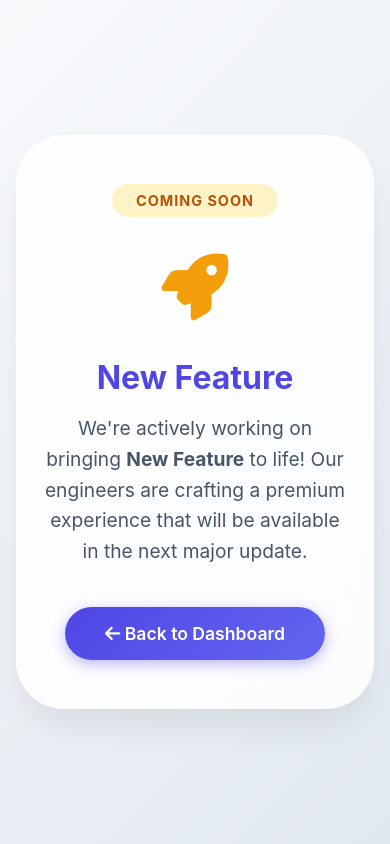
After one commit to TERAVERSE566/Time-Table-Generator, a PHP site: page /feature_preview.php in a window 390 px wide. The commit adds this page. Run offline with PHP 8.4, Linux system fonts and the light colour scheme.

Commit message:
Enhance responsiveness via premium.css and link dead UI controls to feature_preview template

```diff
--- a/facultyD.php
+++ b/facultyD.php
@@ -597,7 +597,7 @@ $initials = strtoupper(substr($user_name, 0, 1) . (strpos($user_name, ' ') ? sub
     <!-- zoom/meet integration -->
     <div style="background: white; border-radius:2rem; padding:1.5rem; margin-top:1rem;">
         <h3><i class="fas fa-video"></i> Upcoming Online Sessions</h3>
-        <p>CS501 · Meet link: <a href="#">https://meet.google.com/abc</a> (10:00 AM) <button class="btn-sm">Join</button></p>
+        <p>CS501 · Meet link: <a href="feature_preview.php?feature=Google+Meet+Integration">https://meet.google.com/abc</a> (10:00 AM) <button class="btn-sm" onclick="window.location.href='feature_preview.php?feature=Google+Meet+Integration'">Join</button></p>
     </div>
 </div>
 
--- a/facultyS.php
+++ b/facultyS.php
@@ -359,7 +359,7 @@ if (!isset($_SESSION['user_id'])) {
             <!-- Schedule conflicts -->
             <div class="panel">
                 <h3>⚠️ Conflicts</h3>
-                <p>Double-booking: CS301 & meeting Wed 9am – <a href="#">swap</a></p>
+                <p>Double-booking: CS301 & meeting Wed 9am – <a href="feature_preview.php?feature=Shift+Swap+Request">swap</a></p>
             </div>
         </div>
     </div>
--- /dev/null
+++ b/feature_preview.php
@@ -0,0 +1,112 @@
+<?php
+session_start();
+$feature = isset($_GET['feature']) ? htmlspecialchars($_GET['feature']) : 'New Feature';
+$role = isset($_SESSION['user_role']) ? $_SESSION['user_role'] : '';
+
+$dashUrl = 'home.php';
+if ($role === 'admin') $dashUrl = 'admin.php';
+elseif ($role === 'faculty') $dashUrl = 'facultyD.php';
+elseif ($role === 'student') $dashUrl = 'studentD.php';
+?>
+<!DOCTYPE html>
+<html lang="en">
+<head>
+    <meta charset="UTF-8">
+    <meta name="viewport" content="width=device-width, initial-scale=1.0">
+    <title><?= $feature ?> - Coming Soon</title>
+    <link rel="stylesheet" href="https://cdnjs.cloudflare.com/ajax/libs/font-awesome/6.0.0-beta3/css/all.min.css">
+    <link rel="stylesheet" href="premium.css">
+    <style>
+        * { margin: 0; padding: 0; box-sizing: border-box; font-family: 'Inter', system-ui, sans-serif; }
+        :root { --navy: #0a3b5b; --gold: #f4c542; }
+        body {
+            background: linear-gradient(135deg, #f8fafc 0%, #e2e8f0 100%);
+            min-height: 100vh;
+            display: flex;
+            align-items: center;
+            justify-content: center;
+            padding: 2rem;
+            text-align: center;
+        }
+        .preview-card {
+            background: rgba(255, 255, 255, 0.85);
+            backdrop-filter: blur(20px);
+            border: 1px solid rgba(255, 255, 255, 0.5);
+            padding: 4rem 3rem;
+            border-radius: 3rem;
+            box-shadow: 0 20px 40px -10px rgba(0,0,0,0.1);
+            max-width: 600px;
+            width: 100%;
+            animation: floatUp 0.6s cubic-bezier(0.16, 1, 0.3, 1);
+        }
+        @keyframes floatUp {
+            from { opacity: 0; transform: translateY(40px); }
+            to { opacity: 1; transform: translateY(0); }
+        }
+        .icon {
+            font-size: 5rem;
+            color: var(--gold);
+            margin-bottom: 2rem;
+            animation: pulse 2s infinite;
+        }
+        @keyframes pulse {
+            0% { transform: scale(1); }
+            50% { transform: scale(1.05); }
+            100% { transform: scale(1); }
+        }
+        h1 {
+            color: var(--navy);
+            font-size: 2.5rem;
+            margin-bottom: 1rem;
+        }
+        p {
+            color: #475569;
+            font-size: 1.2rem;
+            line-height: 1.6;
+            margin-bottom: 2.5rem;
+        }
+        .btn-primary {
+            background: var(--navy);
+            color: white;
+            padding: 1rem 2.5rem;
+            border-radius: 50px;
+            text-decoration: none;
+            font-weight: 600;
+            font-size: 1.1rem;
+            display: inline-block;
+            transition: all 0.3s ease;
+            box-shadow: 0 10px 20px -5px rgba(10,59,91,0.3);
+        }
+        .btn-primary:hover {
+            transform: translateY(-3px);
+            box-shadow: 0 15px 25px -5px rgba(10,59,91,0.4);
+        }
+        .badge {
+            background: #fef3c7;
+            color: #b45309;
+            padding: 0.5rem 1.5rem;
+            border-radius: 30px;
+            font-weight: 700;
+            font-size: 0.9rem;
+            text-transform: uppercase;
+            letter-spacing: 1px;
+            display: inline-block;
+            margin-bottom: 2rem;
+        }
+        @media (max-width: 768px) {
+            .preview-card { padding: 3rem 1.5rem; }
+            h1 { font-size: 2rem; }
+            .icon { font-size: 4rem; }
+        }
+    </style>
+</head>
+<body class="<?= 'theme-' . $role ?>">
+    <div class="preview-card">
+        <div class="badge">Coming Soon</div>
+        <div class="icon"><i class="fas fa-rocket"></i></div>
+        <h1><?= $feature ?></h1>
+        <p>We're actively working on bringing <strong><?= $feature ?></strong> to life! Our engineers are crafting a premium experience that will be available in the next major update.</p>
+        <a href="<?= $dashUrl ?>" class="btn-primary"><i class="fas fa-arrow-left"></i> Back to Dashboard</a>
+    </div>
+</body>
+</html>
--- a/help.php
+++ b/help.php
@@ -284,7 +284,7 @@ if (!isset($_SESSION['user_id'])) {
 
     <!-- documentation links -->
     <div style="margin:2rem 0; text-align:center;">
-        <a href="#">📘 User manual</a> | <a href="#">📚 API docs</a> | <a href="#">📋 Release notes</a>
+        <a href="feature_preview.php?feature=User+Manual">📘 User manual</a> | <a href="feature_preview.php?feature=API+Docs">📚 API docs</a> | <a href="feature_preview.php?feature=Release+Notes">📋 Release notes</a>
     </div>
 </div>
 
--- a/premium.css
+++ b/premium.css
@@ -128,3 +128,80 @@ body.theme-student {
     --navy: var(--primary) !important;
     --navy-light: var(--primary-light) !important;
 }
+
+/* ==========================================================================
+   GLOBAL RESPONSIVENESS (Mobile & Tablet)
+   ========================================================================== */
+@media (max-width: 1024px) {
+    .main-grid, .dashboard-grid, .stats-grid, .featured-grid, .categories-grid {
+        grid-template-columns: 1fr !important;
+        gap: 1.5rem !important;
+    }
+    .header-row {
+        flex-direction: column !important;
+        align-items: flex-start !important;
+        gap: 1.5rem !important;
+        text-align: left !important;
+    }
+    .filters, .actions, .view-controls {
+        width: 100% !important;
+        justify-content: flex-start !important;
+        overflow-x: auto !important;
+        padding-bottom: 0.5rem !important;
+    }
+    .sidebar {
+        position: relative !important;
+        width: 100% !important;
+        height: auto !important;
+        padding-bottom: 1rem !important;
+        margin-bottom: 2rem !important;
+    }
+}
+
+@media (max-width: 768px) {
+    body {
+        padding: 1rem !important;
+    }
+    .container {
+        padding: 0 !important;
+    }
+    .header-title h1, .header h1, .hero h1 {
+        font-size: 2rem !important;
+    }
+    .card, .panel, .stat-card, .glass-panel, .form-container, .auth-card {
+        padding: 1.2rem !important;
+        border-radius: 1.5rem !important;
+    }
+    /* Make tables and wide grids scrollable horizontally */
+    .data-table, .week-grid, .table-responsive {
+        width: 100% !important;
+        overflow-x: auto !important;
+        display: block !important;
+        -webkit-overflow-scrolling: touch !important;
+    }
+    /* Stack tabs */
+    .tabs, .tab-buttons {
+        flex-direction: column !important;
+        width: 100% !important;
+        border-radius: 1rem !important;
+    }
+    .tab {
+        width: 100% !important;
+        text-align: center !important;
+        border-radius: 0.5rem !important;
+    }
+    /* Stack forms and horizontal layout rows */
+    .form-row, .role-row, .control-bar {
+        flex-direction: column !important;
+        gap: 1rem !important;
+        align-items: stretch !important;
+    }
+    .form-group input, .form-group select, .filter-course, .date-picker {
+        width: 100% !important;
+    }
+    .login-container, .register-container {
+        width: 100% !important;
+        max-width: 100% !important;
+        padding: 1rem !important;
+    }
+}
--- a/profile.php
+++ b/profile.php
@@ -367,7 +367,7 @@ if (strpos($name, ' ') !== false) {
         </div>
         <div class="form-group"><label>Confirm password</label><input type="password"></div>
         <p>Two-factor authentication: <button class="btn-outline">Enable</button></p>
-        <p>Active sessions: 2 · <a href="#">Log out all</a></p>
+        <p>Active sessions: 2 · <a href="feature_preview.php?feature=Log+Out+All+Sessions">Log out all</a></p>
         <div class="action-bar"><button class="btn-primary">Update security</button></div>
     </div>
 
--- a/register.php
+++ b/register.php
@@ -496,7 +496,7 @@ try {
       <!-- STEP 3 – VERIFICATION -->
       <div id="step3" class="step step-3">
         <div style="margin:1rem 0 2rem;">
-          <label><input type="checkbox" name="terms_accepted" id="termsCheck">  I accept the <a href="#">Terms & conditions</a> 📜</label><br>
+          <label><input type="checkbox" name="terms_accepted" id="termsCheck">  I accept the <a href="feature_preview.php?feature=Terms+and+Conditions" target="_blank">Terms & conditions</a> 📜</label><br>
           <label style="display:block; margin:1rem 0;"><input type="checkbox" name="privacy_accepted" id="privacyCheck">  Privacy policy agreement 🔏</label>
           <div class="email-verify-notice" style="background:#E8F0FE; padding:1rem; border-radius:30px; margin:1rem 0;">
             ✉️ A verification email will be sent to your inbox.
--- a/table_view.php
+++ b/table_view.php
@@ -453,7 +453,7 @@ $entriesJson = json_encode($entries);
             <p><i class="fas fa-chalkboard-teacher"></i> Dr. Aarti Sharma · aarti@college.edu</p>
             <p><i class="fas fa-door-open"></i> LH-101 · Mon 8-10, Wed 8-9</p>
             <p>📚 Prerequisites: CS101</p>
-            <p>📎 Materials: <a href="#">slides</a>, <a href="#">github</a></p>
+            <p>📎 Materials: <a href="feature_preview.php?feature=Slides">slides</a>, <a href="feature_preview.php?feature=GitHub">github</a></p>
             <p>📅 Next assignment due: 20 Sep</p>
             <button class="icon-btn" id="closeModal">Close</button>
         </div>
```
Also changed, not shown: setup_db.php (+4 -3 lines), studentD.php (+4 -4 lines).
